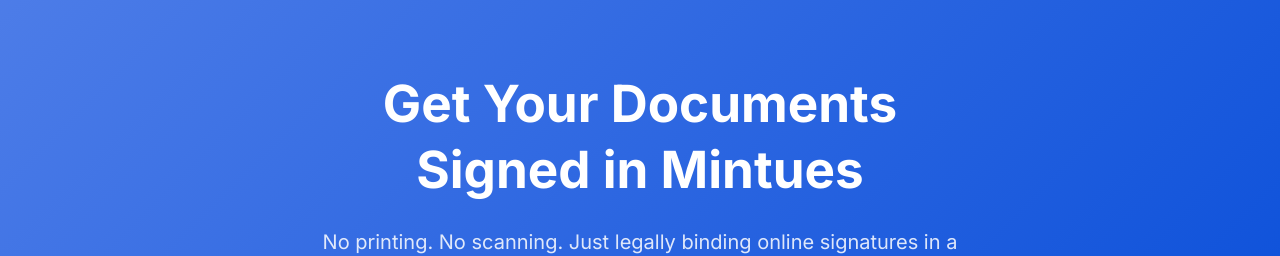
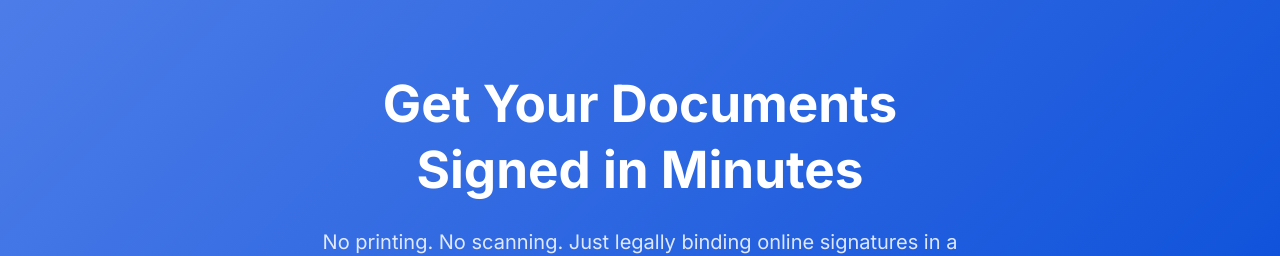
Before and after one commit to Susanttwri/e_signature, a Next.js app: page / in a window 1280 px wide. Shown: the part 131-387 px from the top of the page. Built offline with nearby package versions, Linux system fonts and the light colour scheme; a web font is replaced by a local one.

Commit message:
spelling correction

```diff
--- a/Homepage/herobanner.tsx
+++ b/Homepage/herobanner.tsx
@@ -70,7 +70,7 @@ function HeroBanner() {
               className="hero-title mb-4 text-white fw-bold"
               style={{ fontSize: '3.2rem', lineHeight: '1.3' }}
             >
-             Get Your Documents Signed in Mintues
+             Get Your Documents Signed in Minutes
             </h1>
 
             <p
```
